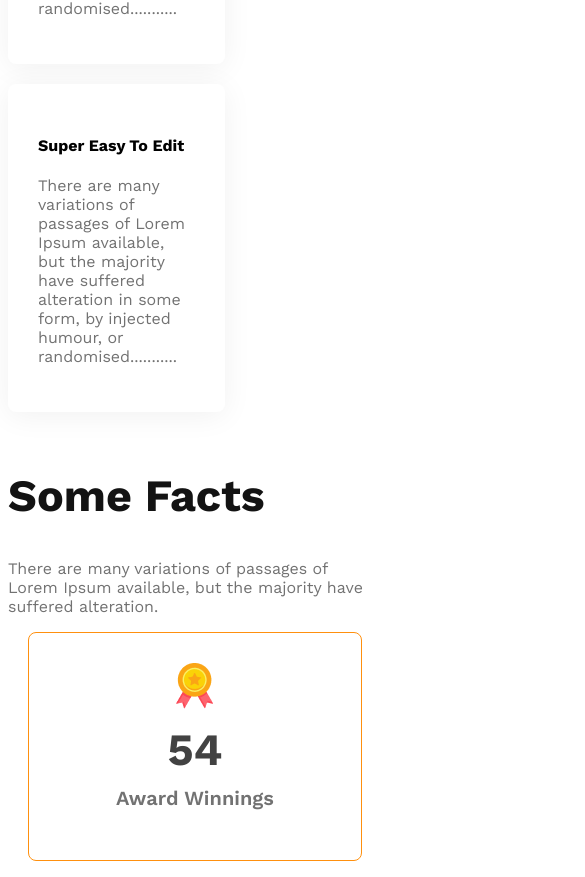
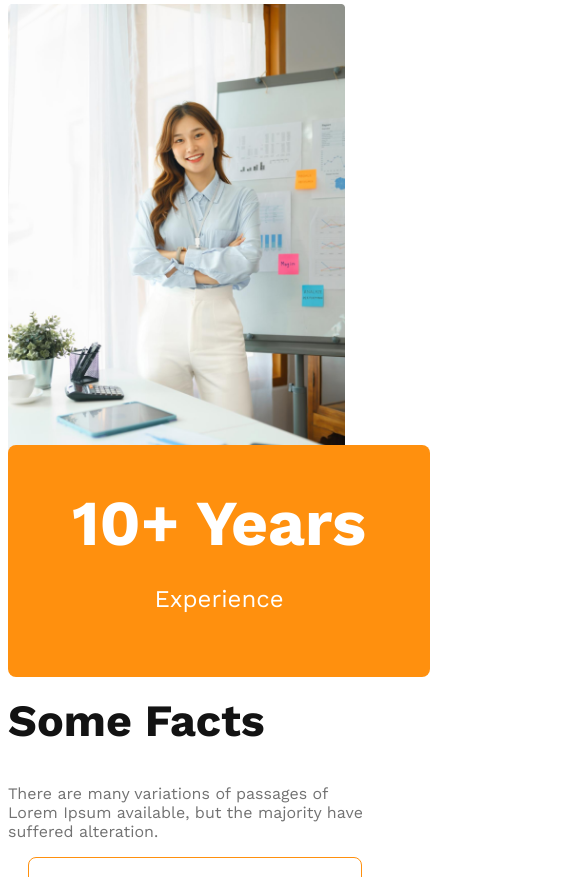
Before and after one commit to Mysha-Mazumder/g3-architect-website, a plain HTML site: page index.html in a window 390 px wide. Shown: the part 4479-5356 px from the top of the page, 585 px wide, since content can reach past the window. Drawn offline with nearby package versions, Linux system fonts and the light colour scheme.

Commit message:
features section added

```diff
--- a/styles/architect.css
+++ b/styles/architect.css
@@ -118,17 +118,28 @@ gap:1.5rem;
   background-color: #fff;
   box-shadow: 0px 4px 30px 0px rgba(0,0,0,0.06);
 }
+.features-img img{
+  height: 60%;
+  margin-left: 50px;
+}
 .ten-years-badge{
   border-radius: 8px;
   background: #ff900e;
   color: #fff;
   width: 342px;
   padding: 40px;
+  text-align: center;
+  margin-top: -50px;
+ position: relative;
+ bottom: 100px;
 }
 .ten-years-badge h2{
  font-size: 4rem;
+ margin: 0;
 }
-
+.ten-years-badge p{
+  font-size: 1.5rem;
+}
 /*facts section*/
 .facts-card-container{
   display: flex;
@@ -196,8 +207,18 @@ margin-bottom: 10px;
   nav{
     flex-direction: column;
   }
- .teams-container,.facts-card-container,.sponsors-img-container{
+ .teams-container,.features,.facts-card-container,.sponsors-img-container{
   flex-direction: column;
+ }
+ .features-img img{
+  width: 90%;
+  margin-left: 0;
+ }
+ .ten-years-badge{
+  position: relative;
+  height: 60%;
+  bottom: -20px;
+
  }
  .teams-img{
   grid-template-columns: repeat(1,1fr);
@@ -214,7 +235,16 @@ margin-bottom: 10px;
   header{
     padding: 50px;
   }
-    nav, .teams-container,.sponsors-img-container{
+    nav, .teams-container,.features,.sponsors-img-container{
     flex-direction: column;
   }
+  .teams-img{
+    grid-template-columns: repeat(1,1fr);
+  }
+  .facts-card-container{
+    flex-direction: column;
+  }
+  .features-img img{
+    width: 90%;
+  }
 }
```
